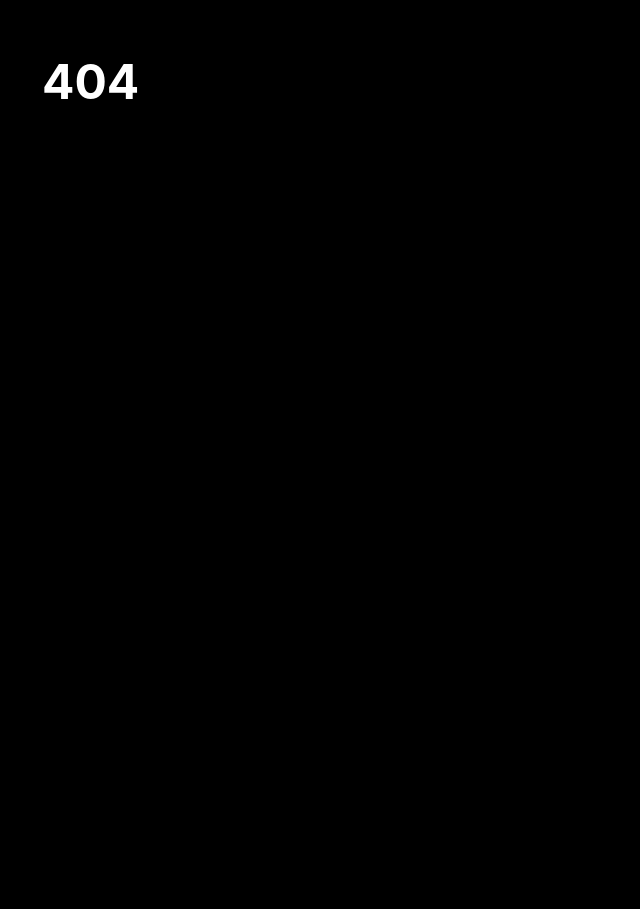
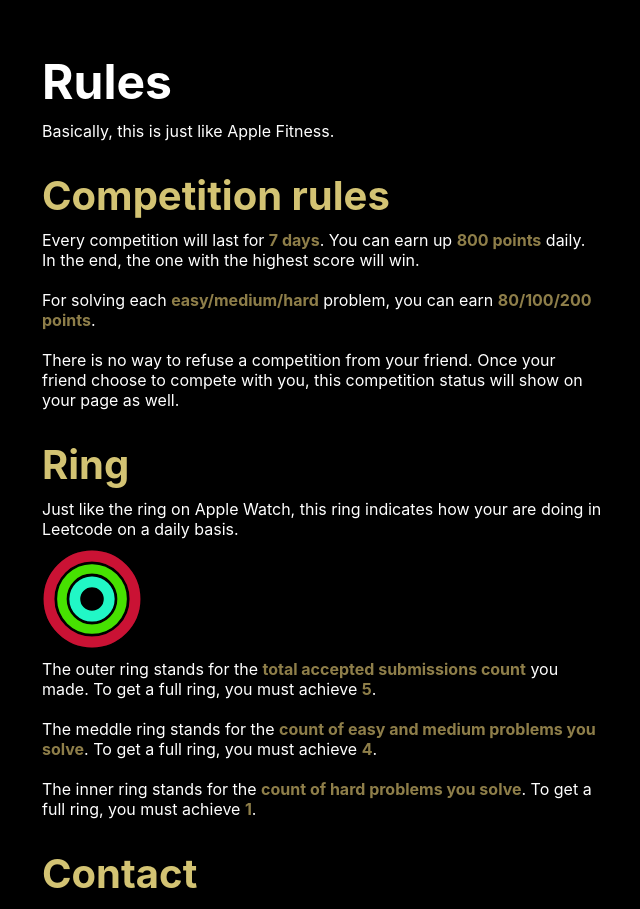
Before and after one commit to keyi6/leetcode-compete, a React (Create React App) app in the folder web/: page /#/rules in a window 1280 px wide. Shown: the top 909 px of the page, without its empty margins (318-958 px from the left). Before the commit the page ends 800 px from the top, so only its background shows below. Built offline with nearby package versions, Linux system fonts and the light colour scheme.

Commit message:
feat: add rules page

```diff
--- a/web/src/pages/competition/competition.tsx
+++ b/web/src/pages/competition/competition.tsx
@@ -1,7 +1,8 @@
+import Button from '@mui/material/Button';
 import Tab from '@mui/material/Tab';
 import Tabs from '@mui/material/Tabs';
 import React, { useCallback, useState } from 'react';
-import { useParams } from 'react-router-dom';
+import { useNavigate, useParams } from 'react-router-dom';
 import { DataCenter, ICompetitionStatus } from '../../common';
 import { VerticalFlex, Scores, Submissions } from '../../components';
 import { useAsyncMemo } from '../../hooks';
@@ -9,6 +10,7 @@ import { Charts } from './charts';
 
 export const Competition: React.FC = () => {
     const { competitionId } = useParams();
+    const nav = useNavigate();
     const status = useAsyncMemo<ICompetitionStatus | undefined | 'loading'>(
         async () => {
             if (!competitionId) return 'loading';
@@ -36,10 +38,11 @@ export const Competition: React.FC = () => {
             <Scores status={status} fullWidth />
             <Charts status={status} />
 
+            <Button style={{ margin: '20px 0' }} variant="contained" onClick={() => nav('/rules')}>View Rules</Button>
+
             <Tabs value={activeTab} onChange={handleChangeTab} aria-label="basic tabs example">
                 {status.participants.map(u => <Tab label={u.username} key={`${status.competitionId}-${u.username}-${u.endpoint}`} />)}
             </Tabs>
-
             <Submissions user={status.participants[activeTab]} startTime={status.startTime} endTime={status.endTime} />
         </VerticalFlex>
     );
--- a/web/src/pages/guide.tsx
+++ b/web/src/pages/guide.tsx
@@ -8,10 +8,12 @@ export const Guide: React.FC = () => {
     return (
         <VerticalFlex>
             <h1>Welcome to Leetcode-Compete</h1>
-            <Alert severity="warning" style={{ marginBottom: 30 }}>
+            <Alert severity="warning">
                 This page will use localstorage to save data. All it needs is usernames. No password required.
             </Alert>
-            <Button onClick={() => nav('/setup')} variant="contained">Go Setup</Button>
+
+            <Button onClick={() => nav('/setup')} variant="contained" style={{ margin: '30px 0 20px 0'}}>Go Setup</Button>
+            <Button onClick={() => nav('/rules')}>View Rules</Button>
         </VerticalFlex>
     )
 };
--- a/web/src/pages/router.tsx
+++ b/web/src/pages/router.tsx
@@ -7,6 +7,7 @@ import { User } from './user';
 import { Competition } from './competition';
 import { Guide } from './guide';
 import { NoMatch } from './no_match';
+import { Rules } from './rules';
 
 interface IPageConfig {
     path: string;
@@ -21,6 +22,10 @@ const PAGE_CONFIGS: IPageConfig[] = [
     {
         path: '/guide',
         element: <Guide />,
+    },
+    {
+        path: '/rules',
+        element: <Rules />,
     },
     // {
     //     path: '/summary',
--- /dev/null
+++ b/web/src/pages/rules.tsx
@@ -0,0 +1,65 @@
+import styled from '@emotion/styled';
+import Link from '@mui/material/Link';
+import { Color, Goal } from '../common';
+import { Ring, VerticalFlex } from '../components';
+import { DAILY_LIMIT } from '../utils';
+
+const Title = styled.h2`
+    color: ${Color.GOLD};
+    size: 2rem;
+    margin: 20px 0 0 0;
+`;
+
+const Bold = styled.b`
+    color: ${Color.GOLD_LIGHT};
+`;
+
+const Line = styled.p`
+    margin: 10px 0;
+`;
+
+export const Rules: React.FC = () => {
+    return (
+        <VerticalFlex>
+            <h1 style={{ marginBottom: 0 }}>Rules</h1>
+            <Line>Basically, this is just like Apple Fitness.</Line>
+
+            <Title>Competition rules</Title>
+            <Line>
+                Every competition will last for <Bold>7 days</Bold>.
+                You can earn up <Bold>{DAILY_LIMIT} points</Bold> daily.
+                In the end, the one with the highest score will win.
+            </Line>
+            <Line>For solving each <Bold>easy/medium/hard</Bold> problem, you can earn <Bold>80/100/200 points</Bold>.</Line>
+            <Line>
+                There is no way to refuse a competition from your friend.
+                Once your friend choose to compete with you, this competition status will show on your page as well.
+            </Line>
+
+            <Title>Ring</Title>
+            <Line>Just like the ring on Apple Watch, this ring indicates how your are doing in Leetcode on a daily basis.</Line>
+            <Ring percentage={[100, 100, 100]} size={100}></Ring>
+            <Line>
+                The outer ring stands for the <Bold>total accepted submissions count</Bold> you made.
+                To get a full ring, you must achieve <Bold>{Goal.TOTAL}</Bold>.
+            </Line>
+            <Line>
+                The meddle ring stands for the <Bold>count of easy and medium problems you solve</Bold>.
+                To get a full ring, you must achieve <Bold>{Goal.EASY_AND_MEDIUM}</Bold>.
+            </Line>
+            <Line>
+                The inner ring stands for the <Bold>count of hard problems you solve</Bold>.
+                To get a full ring, you must achieve <Bold>{Goal.HARD}</Bold>.
+            </Line>
+
+            <Title>Contact</Title>
+            <Line>
+                If there is any question or suggestion about this project, please contact me on <Link href="https://github.com/cjhahaha/leetcode-compete" target="_blank">Github</Link>.
+                This is an open source project just for fun. There is also <Bold>a docker image provided for personal usage</Bold>.
+            </Line>
+            <Line>
+                Project source code: <Link href="https://github.com/cjhahaha/leetcode-compete" target="_blank">https://github.com/cjhahaha/leetcode-compete</Link>
+            </Line>
+        </VerticalFlex>
+    );
+};
--- a/web/src/pages/user.tsx
+++ b/web/src/pages/user.tsx
@@ -66,6 +66,7 @@ export const User: React.FC = () => {
 
             {isMyself ? null : <Button variant="contained" onClick={handleCompete} disabled={!canCompete}>Compete with {username}</Button>}
             {isMyself ? null : <Button onClick={handleRemove}>Remove {username}</Button>}
+            {isMyself ? null : <Button onClick={() => nav('/rules')}>View Rules</Button>}
 
             {err &&
                 <Alert severity="error">
```
